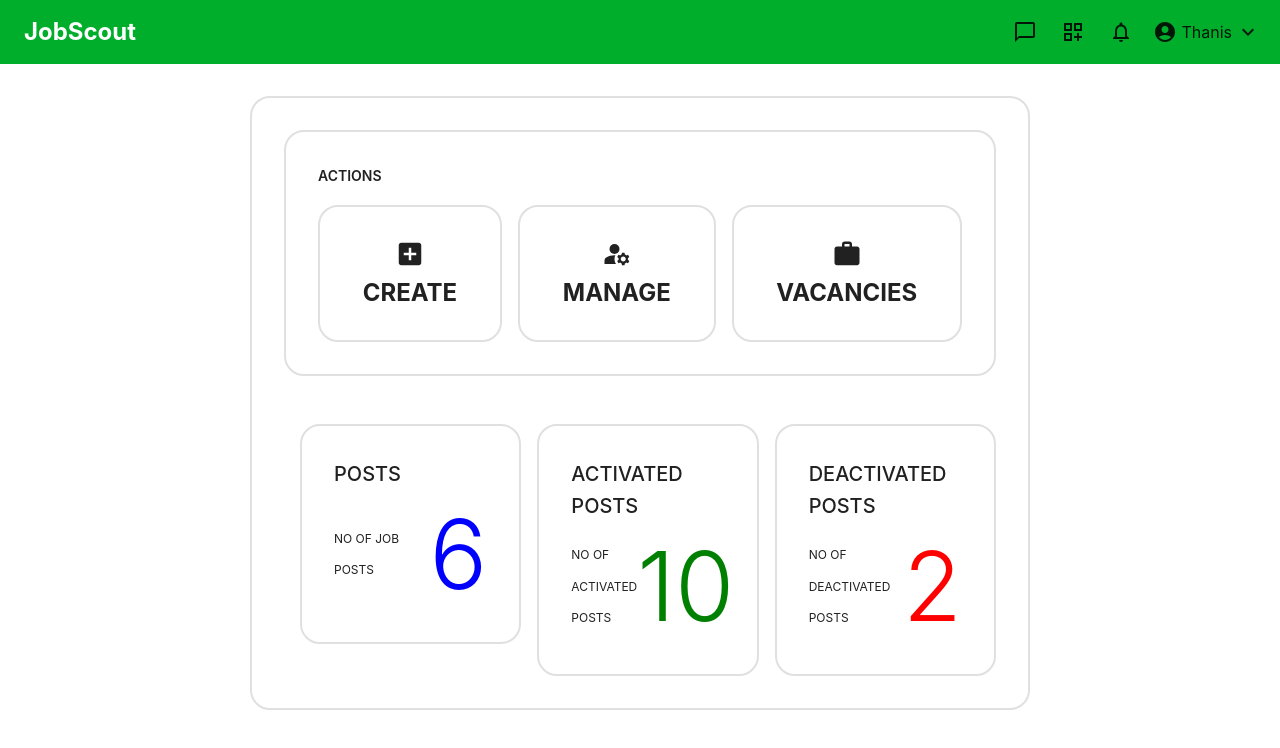
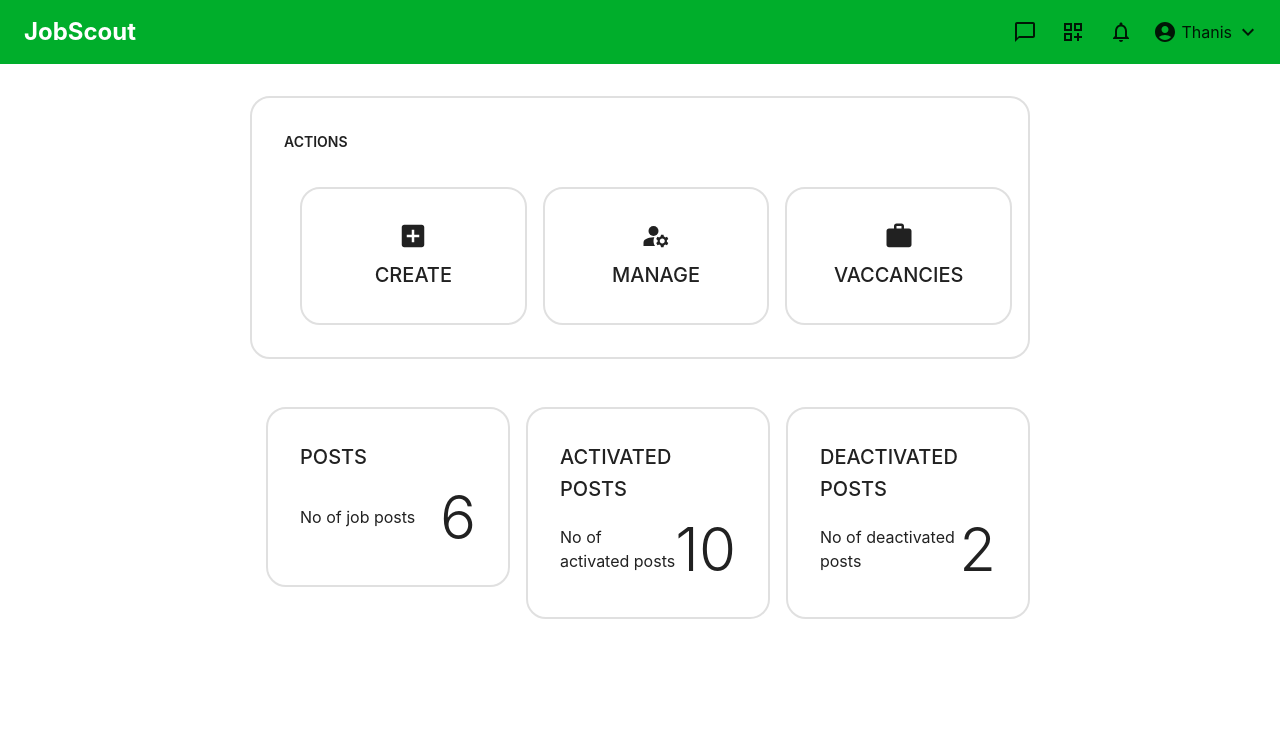
Before and after one commit to zetcco/jobscout-frontend, a React (Create React App) app: page /home in a window 1280 px wide. Shown: the top 748 px of the page. Built offline with nearby package versions, Linux system fonts and the light colour scheme.

Commit message:
Minor changes

```diff
--- a/src/routes/profile/job_creator/JobCreatorHome/JobCreatorHome.jsx
+++ b/src/routes/profile/job_creator/JobCreatorHome/JobCreatorHome.jsx
@@ -11,39 +11,41 @@ import WorkIcon from '@mui/icons-material/Work';
 
 export const JobCreatorHome = () => {
   return (
-        <BasicCard>
+
             <Stack direction = {'column'} spacing = {4}>
                 <Stack>
                     <SmallPanel
                         mainTitle = {'Actions'}
                     >
-                            <Stack direction={'row'} spacing = {2} sx = {{justifyContent:'space-evenly'}}>
+                            <Grid container spacing={2}>
+                                <Grid item xs={4}>
                                 <SelectableCard
-                                    sx  = {{flexGrow:1}}
                                     title = {
                                             <Stack direction = {'column'} alignItems = {'center'} justifyContent = {'center'} spacing = {1}>
                                                 <AddBoxIcon sx = {{height:'30px' , width:'30px'}}/>
-                                                <Typography variant = 'h5'>CREATE</Typography>
+                                                <Typography variant = 'h6'>CREATE</Typography>
                                              </Stack> }
                                     />
+                                </Grid>
+                                <Grid item xs={4}>
                                 <SelectableCard
-                                    sx  = {{flexGrow:1}}
                                     title = {
                                             <Stack direction = {'column'} alignItems = {'center'} justifyContent = {'center'} spacing = {1}>
                                                 <ManageAccountsIcon sx = {{height:'30px' , width:'30px'}}/>
-                                                <Typography variant = 'h5'>MANAGE</Typography>
-                                            </Stack> }
+                                                <Typography variant = 'h6'>MANAGE</Typography>
+                                             </Stack> }
                                     />
-
+                                </Grid>
+                                <Grid item xs={4}>
                                 <SelectableCard
-                                    sx  = {{flexGrow:1}}
                                     title = {
                                             <Stack direction = {'column'} alignItems = {'center'} justifyContent = {'center'} spacing = {1}>
                                                 <WorkIcon sx = {{height:'30px' , width:'30px'}}/>
-                                                <Typography variant = 'h5'>VACANCIES</Typography>
-                                            </Stack> }
+                                                <Typography variant = 'h6'>VACCANCIES</Typography>
+                                             </Stack> }
                                     />
-                            </Stack>
+                                </Grid>
+                            </Grid>
                     </SmallPanel>
                 </Stack>
 
@@ -55,7 +57,6 @@ export const JobCreatorHome = () => {
                                     title = {'POSTS'}
                                     subtitle = {'No of job posts'}
                                     count = {6}
-                                    color = {'blue'}
                                 />
                             </Stack>
                         </Grid>
@@ -65,7 +66,6 @@ export const JobCreatorHome = () => {
                                     title = {'ACTIVATED POSTS'}
                                     subtitle = {'No of activated posts'}
                                     count = {10}
-                                    color = {'green'}
                                 />
                             </Stack>
                         </Grid>
@@ -75,7 +75,6 @@ export const JobCreatorHome = () => {
                                     title = {'DEACTIVATED POSTS'}
                                     subtitle = {'No of deactivated posts'}
                                     count = {2}
-                                    color = {'red'}
                                 />
                             </Stack>
                         </Grid>
@@ -83,6 +82,6 @@ export const JobCreatorHome = () => {
                 </Stack>
 
             </Stack>
-        </BasicCard>
+
   )
 }
--- a/src/routes/profile/job_creator/JobCreatorHome/JobCreatorHomeCards.jsx
+++ b/src/routes/profile/job_creator/JobCreatorHome/JobCreatorHomeCards.jsx
@@ -3,14 +3,14 @@ import { BasicCard } from '../../../../components/cards/BasicCard'
 import { Stack } from '@mui/system'
 import { Typography } from '@mui/material'
 
-export const JobCreatorHomeCards = ({title , subtitle , count , color}) => {
+export const JobCreatorHomeCards = ({title , subtitle , count}) => {
   return (
     <BasicCard>
         <Stack direction = {'column'} spacing = {1} >
             {title && <Typography variant='h6'>{title}</Typography>}
             <Stack direction={'row'} justifyContent = 'space-between' alignItems = 'center'>
-                { subtitle && <Typography variant='overline'>{ subtitle }</Typography>}
-                { count && <Typography variant='h1' sx = {{color : {color}}}>{ count }</Typography>}
+                { subtitle && <Typography variant='subtitle'>{ subtitle }</Typography>}
+                { count && <Typography variant='h2'>{ count }</Typography>}
             </Stack>
         </Stack>
     </BasicCard>
```
